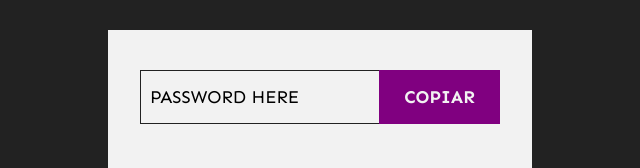
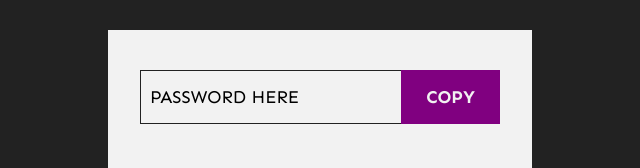
Before and after one commit to innerlize/Password-Generator, a plain HTML site: page index.html in a window 1280 px wide. Shown: the part 210-378 px from the top of the page, without its empty margins (320-960 px from the left). Drawn offline with Linux system fonts and the light colour scheme.

Commit message:
Update index.html

```diff
--- a/index.html
+++ b/index.html
@@ -17,7 +17,7 @@
 
 		<div class="password_generator_logic_container_simple">
 			<span id="password">PASSWORD HERE</span>
-			<button id="copy_button">Copiar</button>
+			<button id="copy_button">Copy</button>
 		</div>
 
 		<div>
```
